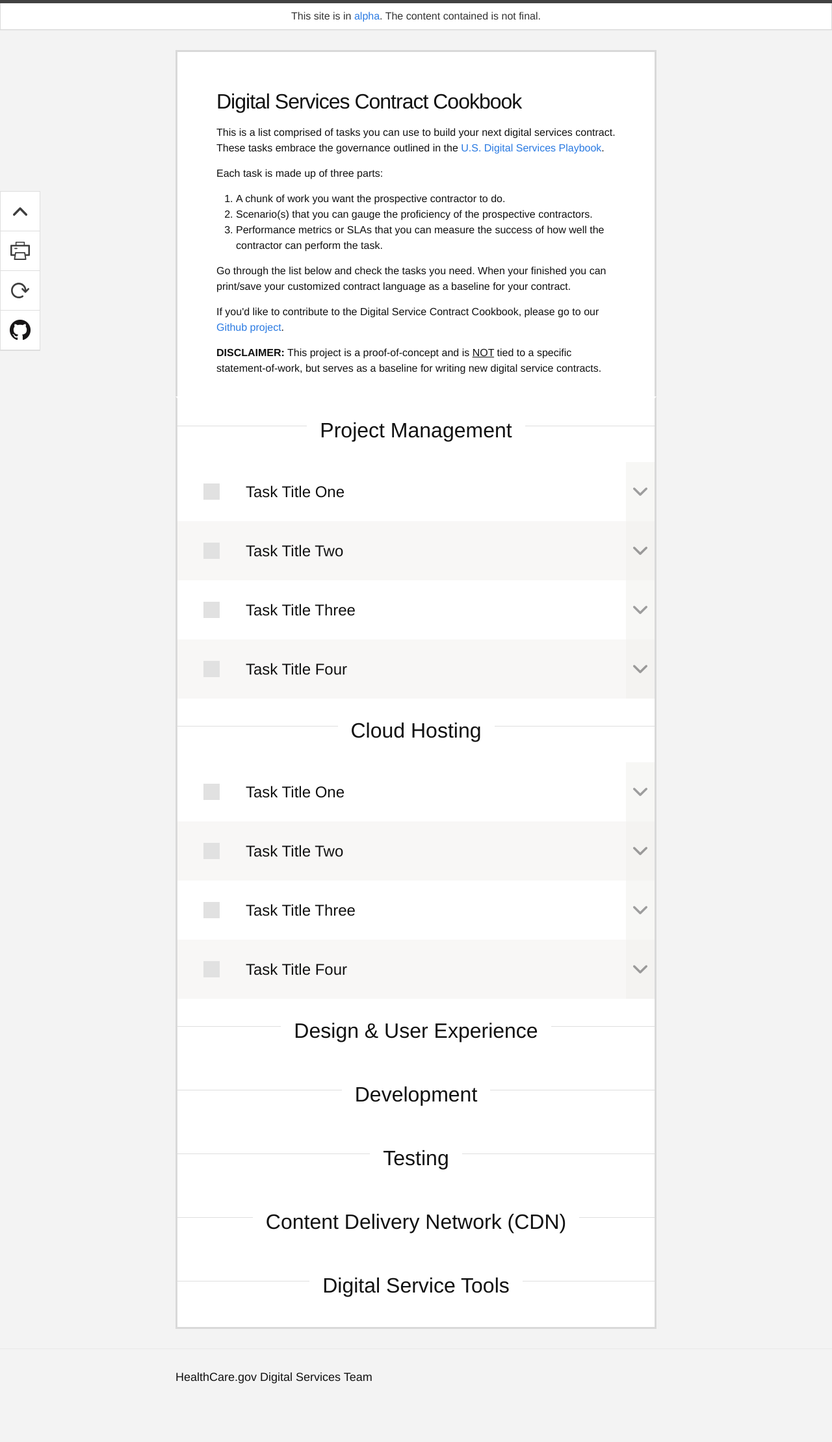
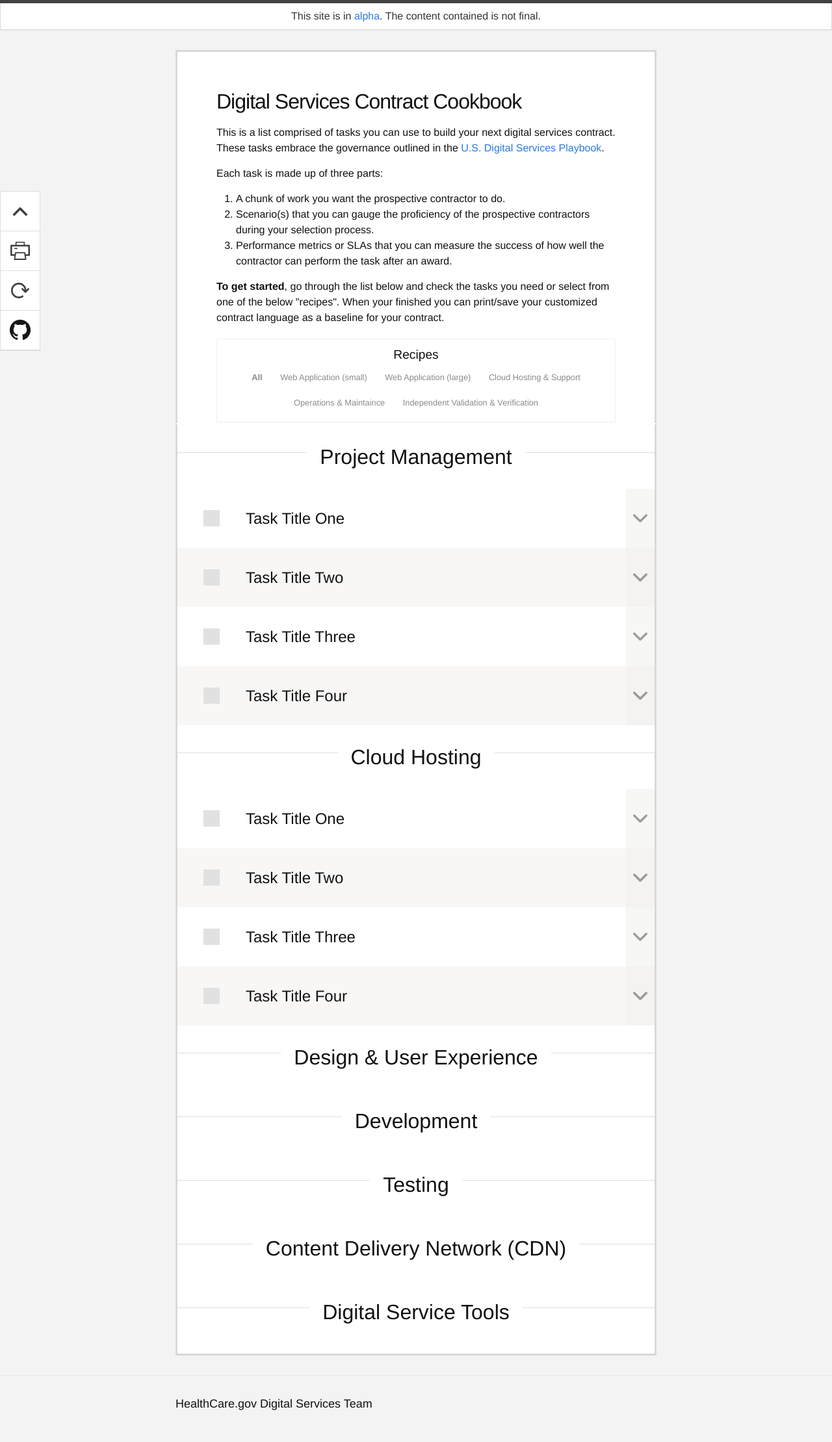
Before and after one commit to nmudd-cms/digital-service-contract-cookbook, a Jekyll site: the page built from index.md, in a window 1280 px wide. Shown: the whole page at 65% size. Built offline with Jekyll 4.4.1, drawn with Linux system fonts in a browser that asks for light colours; nearby versions of some CDN libraries; Markdown is read by kramdown in place of the engine named in the settings; before the commit the page ends 2178 px from its top, so only the background shows below that.

Commit message:
added recipe UI

```diff
--- a/_layouts/home.html
+++ b/_layouts/home.html
@@ -11,19 +11,30 @@ layout: default
     Each task is made up of three parts:<br />
     <ol>
       <li>A chunk of work you want the prospective contractor to do.</li>
-      <li>Scenario(s) that you can gauge the proficiency of the prospective contractors.</li>
-      <li>Performance metrics or SLAs that you can measure the success of how well the contractor can perform the task.</li>
+      <li>Scenario(s) that you can gauge the proficiency of the prospective contractors during your selection process.</li>
+      <li>Performance metrics or SLAs that you can measure the success of how well the contractor can perform the task after an award.</li>
     </ol>
     </p>
 
-    <p>Go through the list below and check the tasks you need. When your finished you can print/save your customized contract language as a baseline for your contract.</p>
-    <p>If you'd like to contribute to the Digital Service Contract Cookbook, please go to our <a href="https://github.com/nmudd-cms/digital-service-contract-cookbook/tree/gh-pages">Github project</a>.</p>
-    <p><strong>DISCLAIMER:</strong> This project is a proof-of-concept and is <u>NOT</u> tied to a specific statement-of-work, but serves as a baseline for writing new digital service contracts.</p>
+    <p><strong>To get started</strong>, go through the list below and check the tasks you need or select from one of the below "recipes". When your finished you can print/save your customized contract language as a baseline for your contract.</p>
+    <!--<p><strong>DISCLAIMER:</strong> This project is a proof-of-concept and is <u>NOT</u> tied to a specific statement-of-work, but serves as a baseline for writing new digital service contracts.</p>-->
+    <nav>
+      <ul class="toc">
+          <h2 class="recipes">Recipes</h2>
+          <li class="active"><a href="#checklist" class="filter-item">All</a></li>
+          <li><a href="#checklist" class="web-app-small">Web Application (small)</a></li>
+          <li><a href="#checklist" class="web-app-large">Web Application (large)</a></li>
+          <li><a href="#checklist" class="cloud">Cloud Hosting &amp; Support</a></li>
+          <li><a href="#checklist" class="om">Operations &amp; Maintaince</a></li>
+          <li><a href="#checklist" class="ivv">Independent Validation &amp; Verification</a></li>
+      </ul>
+  </nav>
   </header>
 </div>
 
 <div class="checklist">
   <article class="post-content">
+
     {{ content }}
   </article>
 </div>
--- a/_sass/_layout.scss
+++ b/_sass/_layout.scss
@@ -39,6 +39,56 @@
     &:visited {
         color: $grey-color-dark;
     }
+}
+
+/********** FILTER **********/
+
+.toc h2 {
+  margin:0;
+  padding: 0;
+  text-align: center;
+}
+
+.toc {
+    font-size: .8em;
+    margin: 20px 0 0 0px;
+    padding: 10px;
+    list-style: none;
+    text-align: center;
+    border:solid 1px #EFEFEF;
+}
+
+.toc li, .toc .title {
+    margin: 10px auto;
+    padding: 0;
+    display: inline-block;
+    text-align: center;
+}
+
+.toc li a, .toc .title {
+    padding: 12px;
+    text-align: center;
+    text-decoration: none;
+    color: #8a8a8a;
+    overflow: inherit !important;
+}
+
+.toc .title {
+    padding: 0 12px;
+    display: inline !important;
+}
+
+.toc li a:hover {
+    text-decoration: underline;
+    background: none;
+}
+
+.toc .active a {
+    font-weight: bold;
+}
+
+.toc .title {
+    color: #3e3e3e;
 }
 
 .site-nav {
@@ -354,7 +404,7 @@
  * Posts
  */
 .post-header {
-    margin-bottom: $spacing-unit;
+    margin-bottom: 0px;
 }
 
 .post-title {
@@ -612,3 +662,8 @@ input[type=checkbox].checkbox:checked + label.label {
   background-image: url(../img/chevron-up.svg) !important;
   background-size: 22px 13px;
 }
+
+#filter-message {
+    background: #b5e2fa;
+    color: #4f9cbe;
+}
--- a/js/main.js
+++ b/js/main.js
@@ -50,7 +50,7 @@ $(".toc li a").click(function(){
 });
 
 /**
- *  @todo what does this do?
+ *  @todo need to refactor this to work with the recipes
  */
 $(document).ready(function() {
   $('.toc li a').click(function() {
```
Also changed, not shown: README.md.
